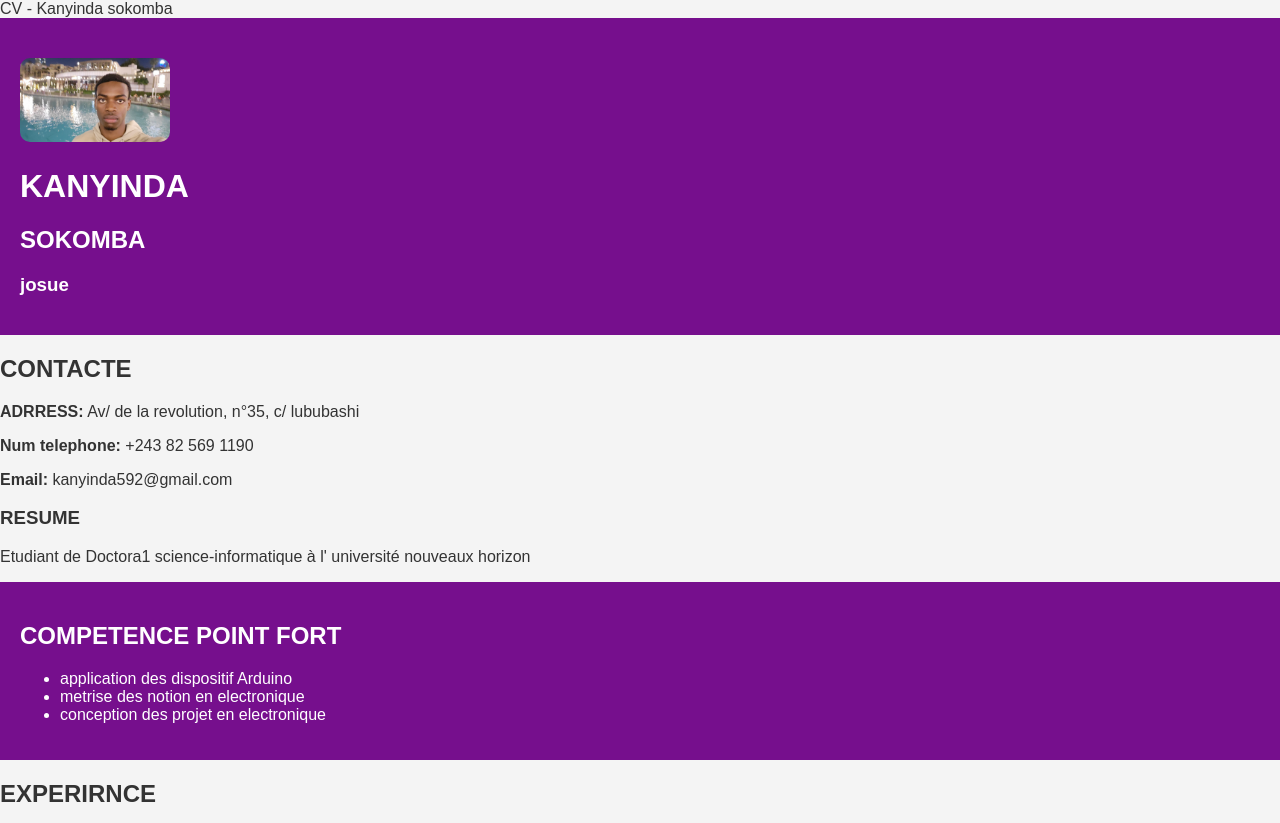
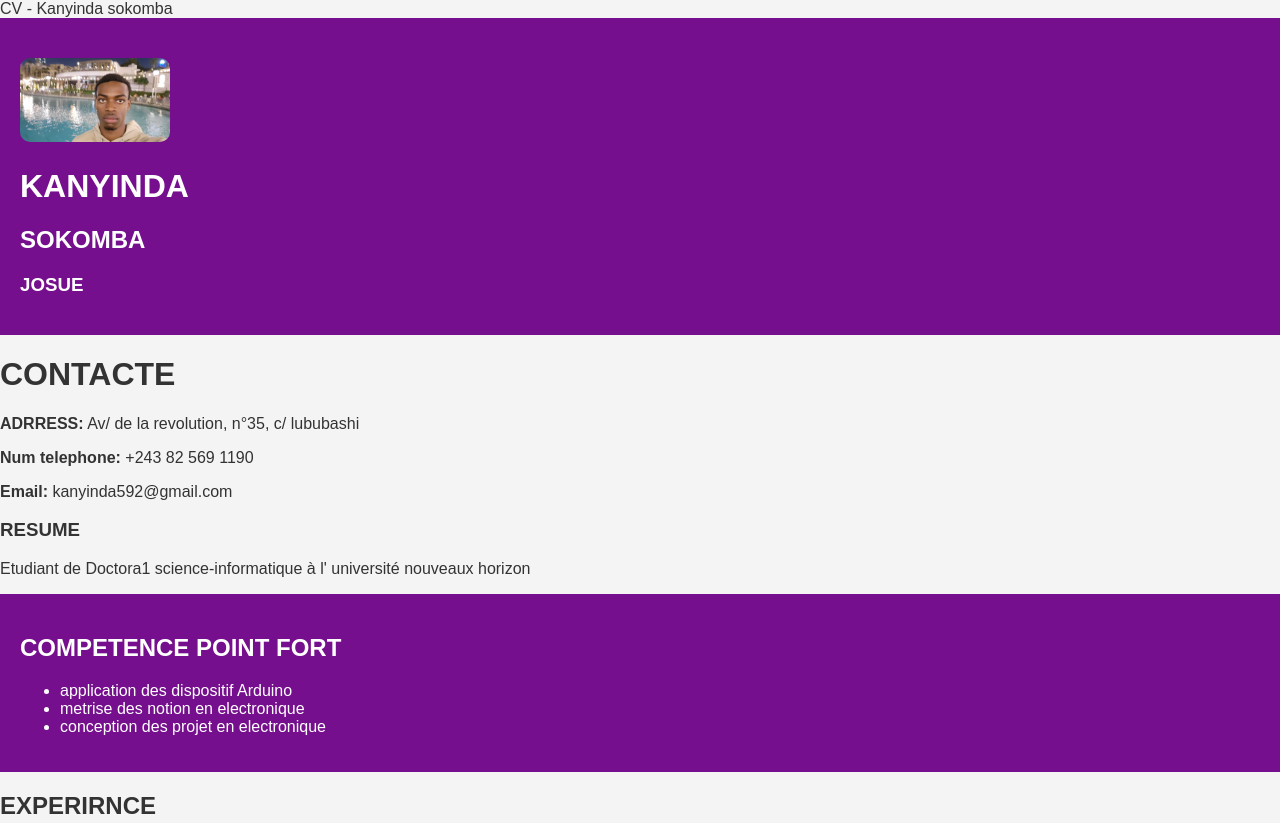
Before and after one commit to kanyinda18/mon_porfolio, a plain HTML site: page index.html in a window 1280 px wide. Shown: the top 823 px of the page. Drawn offline with Linux system fonts and the light colour scheme.

Commit message:
Update index.html

```diff
--- a/index.html
+++ b/index.html
@@ -94,14 +94,14 @@
         <img src="20241126_193715.jpg" alt="photo de profil" >
         <h1>KANYINDA</h1>
         <h2>SOKOMBA</h2>
-        <h3>josue</h3>
+        <h3>JOSUE</h3>
 
       </div>
     </div>
 
 
     <div class="section contact">
-      <h2>CONTACTE</h2>
+      <h1>CONTACTE</h1>
        <p><strong> ADRRESS:</strong> Av/ de la revolution, n°35, c/ lububashi</p>
        <p><strong>Num telephone:</strong> +243 82 569 1190</p>
        <p><strong>Email:</strong> kanyinda592@gmail.com</p>
```
